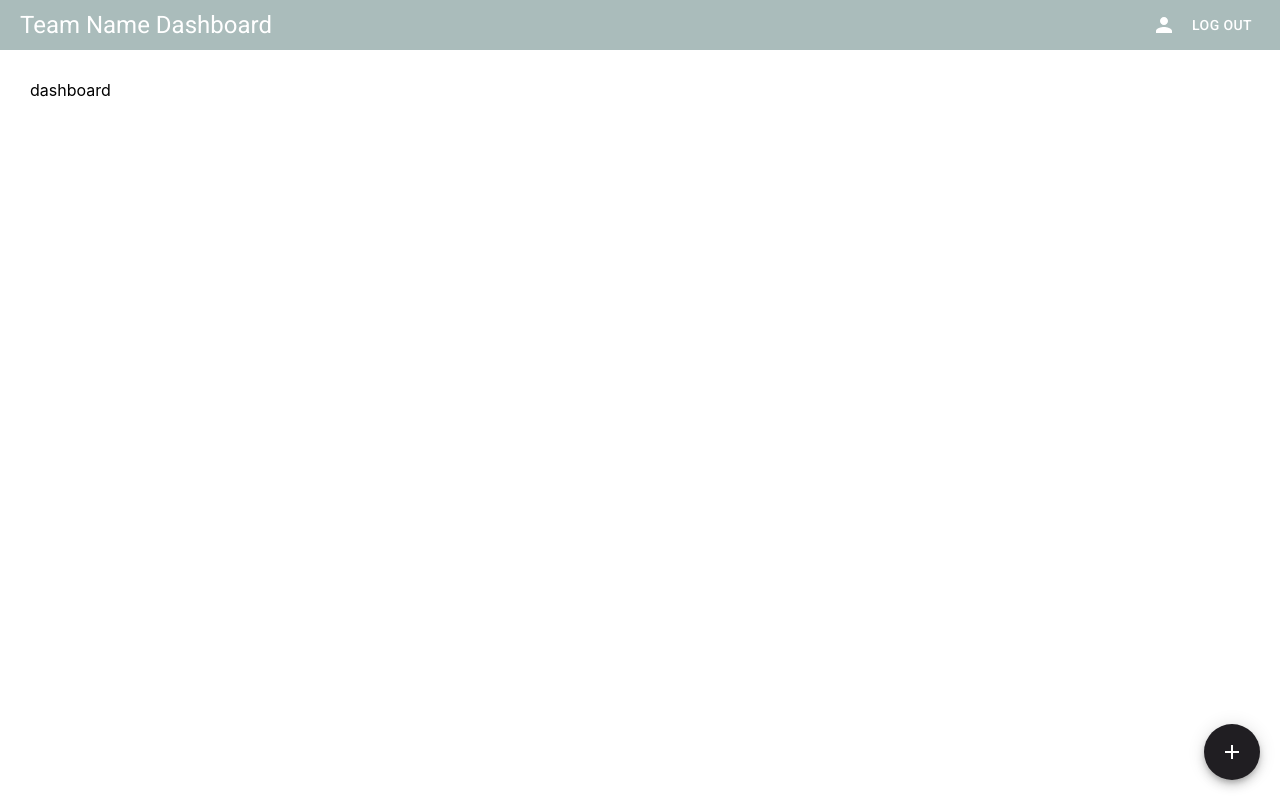
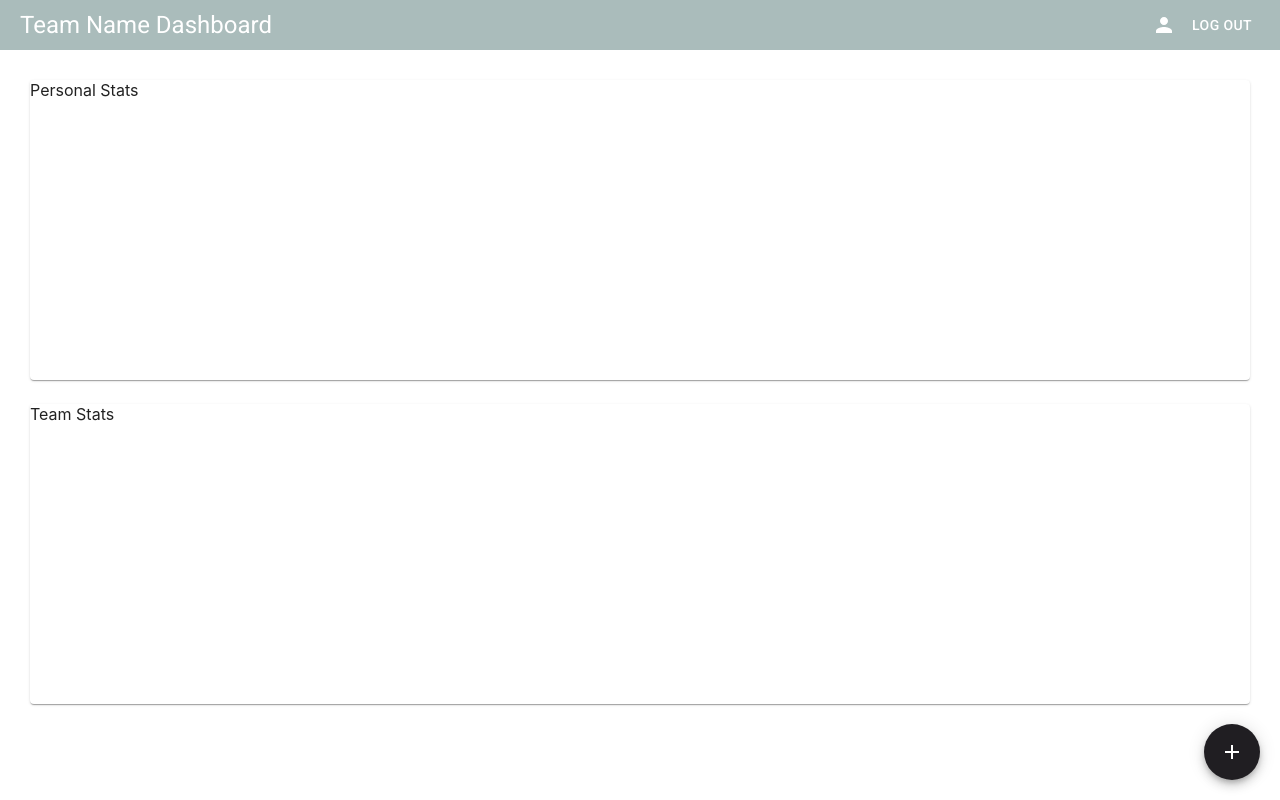
Before and after one commit to Ghazalehdelfi/Retris, a React (Create React App) app: page /home in a window 1280 px wide. Built offline with nearby package versions, Linux system fonts and the light colour scheme.

Commit message:
update(dashboard): add in placeholder for stats

```diff
--- a/src/features/Home/Dashboard/Dashboard.js
+++ b/src/features/Home/Dashboard/Dashboard.js
@@ -1,8 +1,20 @@
+import React from "react";
+import {Paper, Grid} from "@mui/material";
+
 const Dashboard = () => {
-    return(
-        <div>
-            dashboard
-        </div>)
+
+  return (
+    <div>
+        <Grid container spacing={3}>
+          <Grid item xs={12}>
+            <Paper sx={{height:'calc(50vh - 100px)'}}>Personal Stats</Paper>
+          </Grid>
+          <Grid item xs={12}>
+            <Paper sx={{height:'calc(50vh - 100px)'}}>Team Stats</Paper>
+          </Grid>
+        </Grid>
+    </div>
+)
 }
 
 export default Dashboard
```
